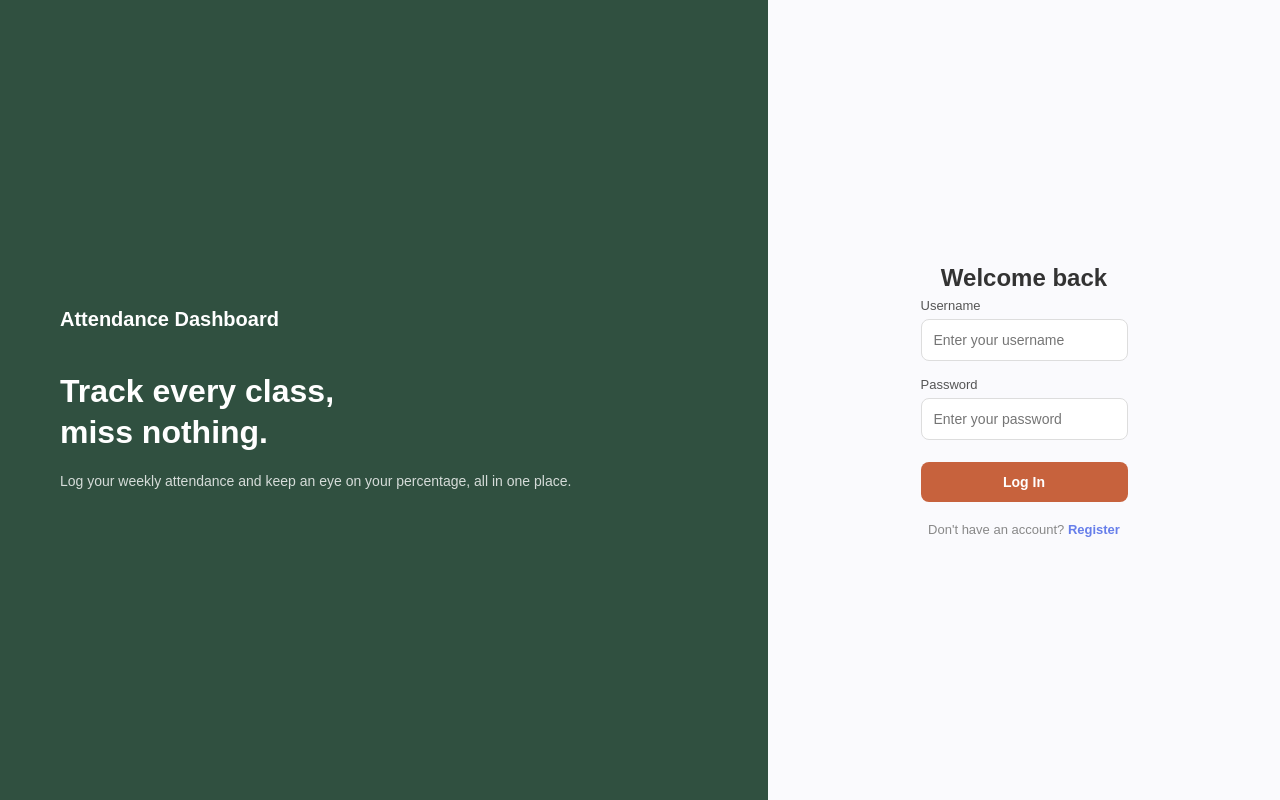
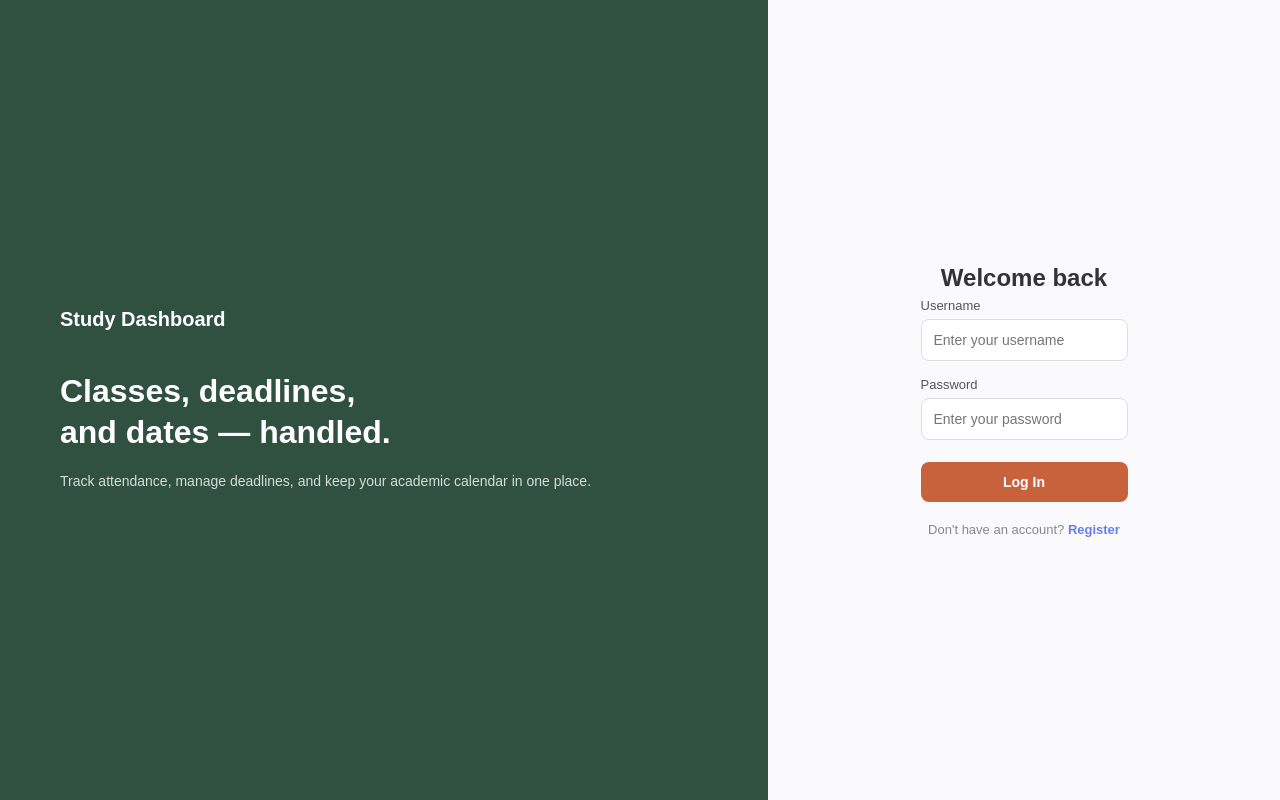
Before and after one commit to Ayush7361/Attendance-Tracker, a React (Vite) app in the folder frontend/: page / in a window 1280 px wide. Built offline with nearby package versions, Linux system fonts and the light colour scheme; no server answers.

Commit message:
final deadline chnages

```diff
--- a/frontend/index.html
+++ b/frontend/index.html
@@ -4,7 +4,7 @@
     <meta charset="UTF-8" />
     <link rel="icon" type="image/svg+xml" href="/favicon.svg" />
     <meta name="viewport" content="width=device-width, initial-scale=1.0" />
-    <title>Attendance Tracker - Dashboard</title>
+    <title>Study Dashboard</title>
     <link rel="preconnect" href="https://fonts.googleapis.com">
     <link rel="preconnect" href="https://fonts.gstatic.com" crossorigin>
     <link href="https://fonts.googleapis.com/css2?family=Inter:wght@300;400;500;600;700&display=swap" rel="stylesheet">
--- a/frontend/src/pages/Hub.jsx
+++ b/frontend/src/pages/Hub.jsx
@@ -8,7 +8,7 @@ function Hub({ user, onLogout }) {
                 <div className="header-brand">
                     <div className="brand-badge">AT</div>
                     <div>
-                        <h1 className="app-title">Student Dashboard</h1>
+                        <h1 className="app-title">Study Dashboard</h1>
                         <p className="app-subtitle">Welcome back, {user.username}</p>
                     </div>
                 </div>
@@ -25,7 +25,7 @@ function Hub({ user, onLogout }) {
                     </Link>
                     <Link to="/deadlines" className="hub-card">
                         <h2>Deadlines</h2>
-                        <p>Manage tasks, subtasks, filters, and progress overview.</p>
+                        <p>Manage tasks, subtasks, filters, and your academic calendar.</p>
                     </Link>
                 </div>
             </main>
--- a/frontend/src/pages/Login.jsx
+++ b/frontend/src/pages/Login.jsx
@@ -24,10 +24,10 @@ function Login({ onSwitchToRegister }) {
     return (
         <div className="auth-page">
             <div className="auth-brand">
-                <div className="auth-logo">Attendance Dashboard</div>
-                <h1 className="auth-headline">Track every class,<br />miss nothing.</h1>
+                <div className="auth-logo">Study Dashboard</div>
+                <h1 className="auth-headline">Classes, deadlines,<br />and dates — handled.</h1>
                 <p className="auth-subtext">
-                    Log your weekly attendance and keep an eye on your percentage, all in one place.
+                    Track attendance, manage deadlines, and keep your academic calendar in one place.
                 </p>
             </div>
 
--- a/frontend/src/pages/Register.jsx
+++ b/frontend/src/pages/Register.jsx
@@ -24,10 +24,10 @@ function Register({ onSwitchToLogin }) {
     return (
         <div className="auth-page">
             <div className="auth-brand">
-                <div className="auth-logo">Attendance Dashboard</div>
-                <h1 className="auth-headline">Your attendance,<br />finally organized.</h1>
+                <div className="auth-logo">Study Dashboard</div>
+                <h1 className="auth-headline">Everything you need<br />to stay on track.</h1>
                 <p className="auth-subtext">
-                    Set your weekly schedule once, log attendance as you go, and get a running percentage for every month.
+                    Create an account to organize deadlines, log attendance, and plan important dates from one dashboard.
                 </p>
             </div>
 
```
